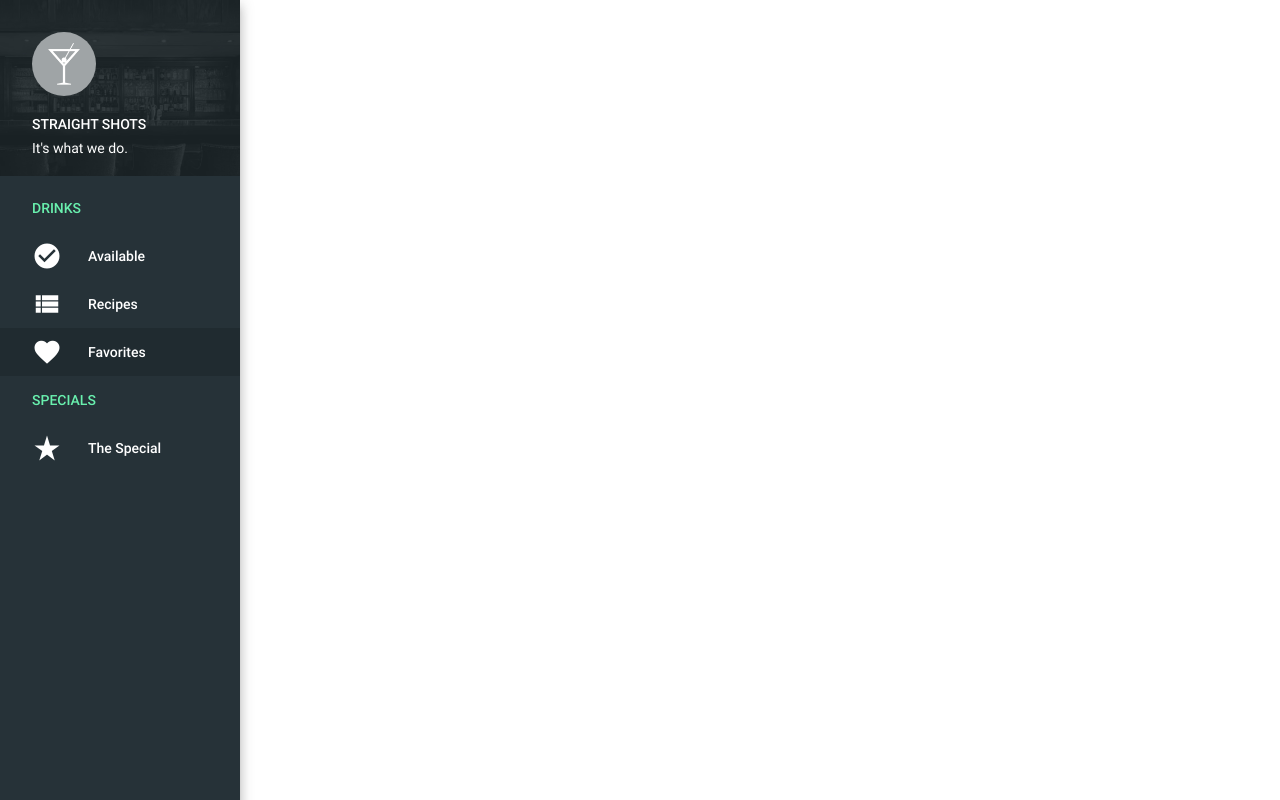
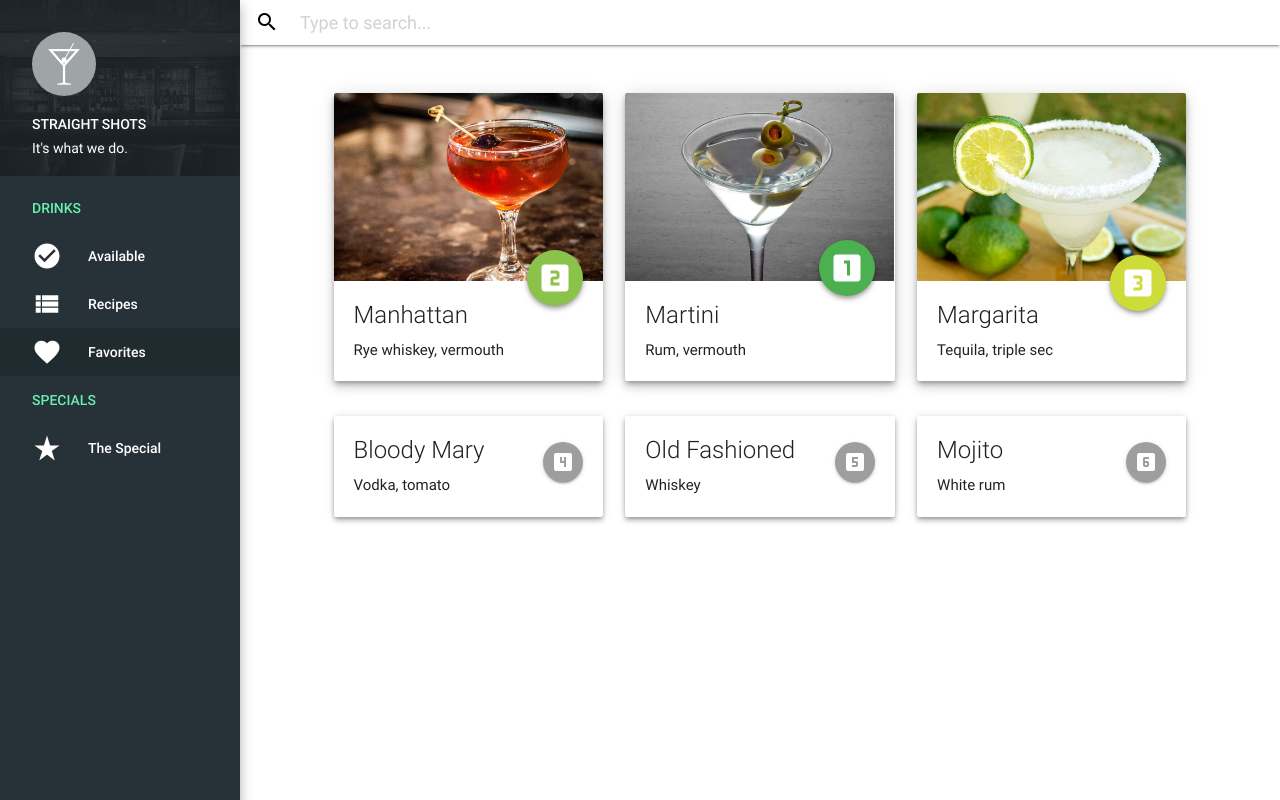
Before and after one commit to loc-trinh/bar, a Django app: page /favorite/ in a window 1280 px wide. Run offline with Django 3.2, Linux system fonts and the light colour scheme; data comes from the database, SQL or seed files in the repository; some libraries are stand-ins or nearby versions.

Commit message:
added favorite, handled bar close, minor tuning here and there

```diff
--- a/app/static/css/mycss.css
+++ b/app/static/css/mycss.css
@@ -10,8 +10,16 @@ body{
 	background: #202b30;
 }
 
+.ranking i.material-icons{
+	font-size: 27pt;
+}
+
+.low-ranking i.material-icons{
+	font-size: 18pt;
+}
+
 .condense{
-	margin-bottom: 18px;
+	margin-bottom: 17px;
 }
 
 .voteup:hover, .votedown:hover{
--- a/app/templates/app/favorite.html
+++ b/app/templates/app/favorite.html
@@ -2,7 +2,7 @@
 
 {% load staticfiles %}
 
-{% block title %}Favorite - Bar{% endblock %}
+{% block title %}Favorites - Bar{% endblock %}
 
 {% block menu %}
 <ul id="slide-out" class="side-nav fixed blue-grey darken-4 z-depth-4">
@@ -27,4 +27,79 @@
 {% endblock %}
 
 {% block content %}
+<nav class="white z-depth-1">
+  <div class="nav-wrapper">
+    <form method="get" action="/results">
+      <div class="input-field black-text">
+        <input id="search" type="search" name="query" placeholder="Type to search..." required>
+        <label for="search"><i class="material-icons black-text">search</i></label>
+        <i class="material-icons">close</i>
+      </div>
+    </form>
+  </div>
+</nav>
+
+<div class="container">
+  <div class="row"></div>
+  <div class="row"></div>
+  <div class="row">
+    <div class="col s12 m4">
+      <div class="card z-depth-3">
+        <div class="card-image waves-effect waves-block waves-light">
+          <img class="activator" src="{% static 'img/' %}{{second.image_name}}">
+        </div>
+        <div class="card-content">
+          <span class="card-title activator grey-text text-darken-4 truncate ranking">{{second.name}}<a class="btn-floating btn-large waves-effect waves-light light-green z-depth-2" style="position: absolute; display: inline-block; right: 20px; bottom: 75px;"><i class="material-icons">looks_two</i></a></span>
+          <p>{{second.ingridients}}</p>
+        </div>
+        <div class="card-reveal">
+          <span class="card-title grey-text text-darken-4">{{second.name}}<i class="material-icons right">close</i></span>
+          <p>Here is some more information about this product that is only revealed once clicked on.</p>
+        </div>
+      </div>
+    </div>
+        <div class="col s12 m4">
+      <div class="card z-depth-3">
+        <div class="card-image waves-effect waves-block waves-light">
+          <img class="activator" src="{% static 'img/' %}{{first.image_name}}">
+        </div>
+        <div class="card-content">
+          <span class="card-title activator grey-text text-darken-4 truncate ranking">{{first.name}}<a class="btn-floating btn-large waves-effect waves-light green z-depth-2" style="position: absolute; display: inline-block; right: 20px; bottom: 85px;"><i class="material-icons">looks_one</i></a></span>
+          <p>{{first.ingridients}}</p>
+        </div>
+        <div class="card-reveal">
+          <span class="card-title grey-text text-darken-4">{{first.name}}<i class="material-icons right">close</i></span>
+          <p>Here is some more information about this product that is only revealed once clicked on.</p>
+        </div>
+      </div>
+    </div>
+        <div class="col s12 m4">
+      <div class="card z-depth-3">
+        <div class="card-image waves-effect waves-block waves-light">
+          <img class="activator" src="{% static 'img/' %}{{third.image_name}}">
+        </div>
+        <div class="card-content">
+          <span class="card-title activator grey-text text-darken-4 truncate ranking">{{third.name}}<a class="btn-floating btn-large waves-effect waves-light lime z-depth-2" style="position: absolute; display: inline-block; right: 20px; bottom: 70px;"><i class="material-icons">looks_3</i></a></span>
+          <p>{{third.ingridients}}</p>
+        </div>
+        <div class="card-reveal">
+          <span class="card-title grey-text text-darken-4">{{third.name}}<i class="material-icons right">close</i></span>
+          <p>Here is some more information about this product that is only revealed once clicked on.</p>
+        </div>
+      </div>
+    </div>
+  </div>
+  <div class="row">
+      {% for rank,drink in rest %}
+        <div class="col s12 m4">
+          <div class="card horizontal z-depth-2">
+            <div class="card-content">
+              <span class="card-title activator grey-text text-darken-4 truncate low-ranking">{{drink.name}}<a class="btn-floating btn-med waves-effect waves-light grey" style="position: absolute; display: inline-block; right: 20px; bottom: 35px;"><i class="material-icons">looks_{{rank}}</i></a></span>
+              <p>{{drink.ingridients}}</p>
+            </div>
+          </div>
+        </div>
+      {% endfor %}
+    </div>
+</div>
 {% endblock %}
--- a/app/templates/app/index.html
+++ b/app/templates/app/index.html
@@ -2,7 +2,7 @@
 
 {% load staticfiles %}
 
-{% block title %}Recipe - Bar{% endblock %}
+{% block title %}Recipes - Bar{% endblock %}
 
 {% block menu %}
 <ul id="slide-out" class="side-nav fixed blue-grey darken-4 z-depth-4">
@@ -84,4 +84,5 @@
     <li class="waves-effect"><a href="/page/{{active_page|add:1}}"><i class="material-icons">chevron_right</i></a></li>
   {% endif %}
 </ul>
+<div class="row"></div>
 {% endblock %}
--- a/app/templates/app/thespecial.html
+++ b/app/templates/app/thespecial.html
@@ -2,7 +2,7 @@
 
 {% load staticfiles %}
 
-{% block title %}Special - Bar{% endblock %}
+{% block title %}Specials - Bar{% endblock %}
 
 {% block menu %}
 <ul id="slide-out" class="side-nav fixed blue-grey darken-4 z-depth-4">
--- a/app/views.py
+++ b/app/views.py
@@ -3,6 +3,7 @@ from django.http import HttpResponse, Http404
 from django.db.models import Q
 
 from models import Drink
+
 
 def index(request):
 	drinks = Drink.objects.order_by("name")
@@ -15,6 +16,7 @@ def index(request):
 	context['rows'] = [drinks[i:i + 3] for i in xrange(0, 9, 3)]
 
 	return render(request, 'app/index.html', context)
+
 
 def page(request, page_id):
 	page_id = int(page_id)
@@ -38,6 +40,7 @@ def page(request, page_id):
 	else:
 		raise Http404()
 
+
 def search(request):
 	query = request.GET["query"]
 	query_list = query.split(",")
@@ -50,14 +53,24 @@ def search(request):
 
 	return render(request, 'app/search.html', context)
 
-def favorite(request):
-	return render(request, 'app/favorite.html', {})
 
 def available(request):
 	drinks = Drink.objects.filter(available = True).order_by("name")
 
-	context = {'drinks':drinks}
+	context = {}
+	context["isopen"] = True if len(drinks) > 0 else False
+	context["drinks"] = drinks
 	return render(request, 'app/available.html', context)
+
+
+def favorite(request):
+	drinks = Drink.objects.order_by("-vote_count")[:6]
+	context = {}
+	context['first'] = drinks[0]
+	context['second'] = drinks[1]
+	context['third'] = drinks[2]
+	context['rest'] = [(4, drinks[3]), (5, drinks[4]),(6, drinks[5])]
+	return render(request, 'app/favorite.html', context)
 
 
 def special(request):
```
Also changed, not shown: app/templates/app/available.html (+17 -0 lines).
